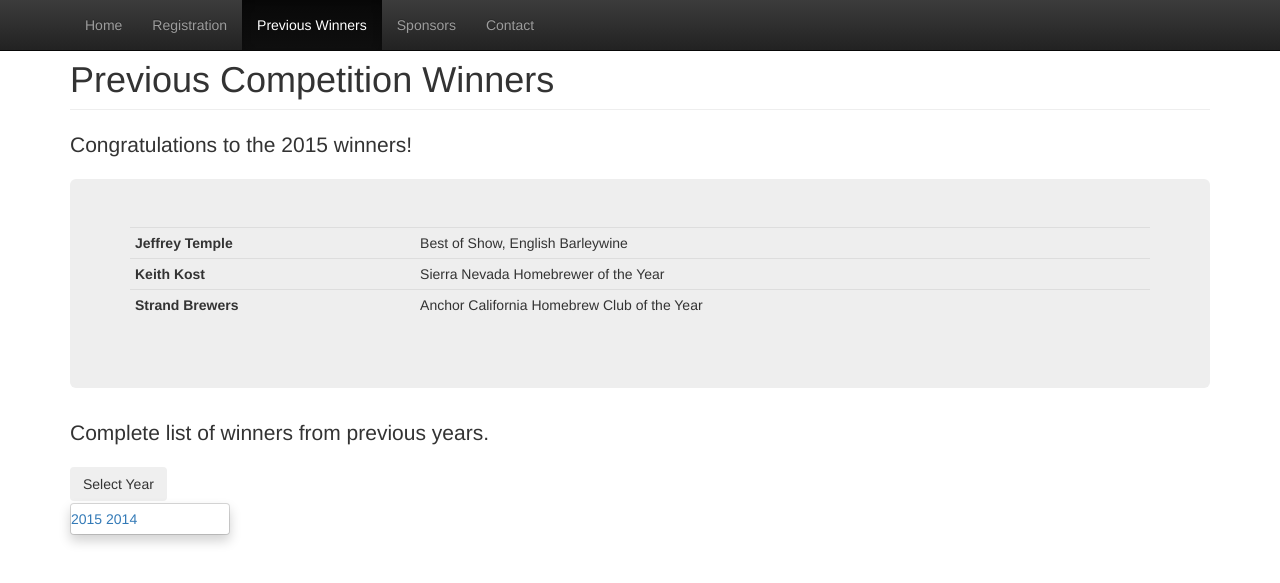
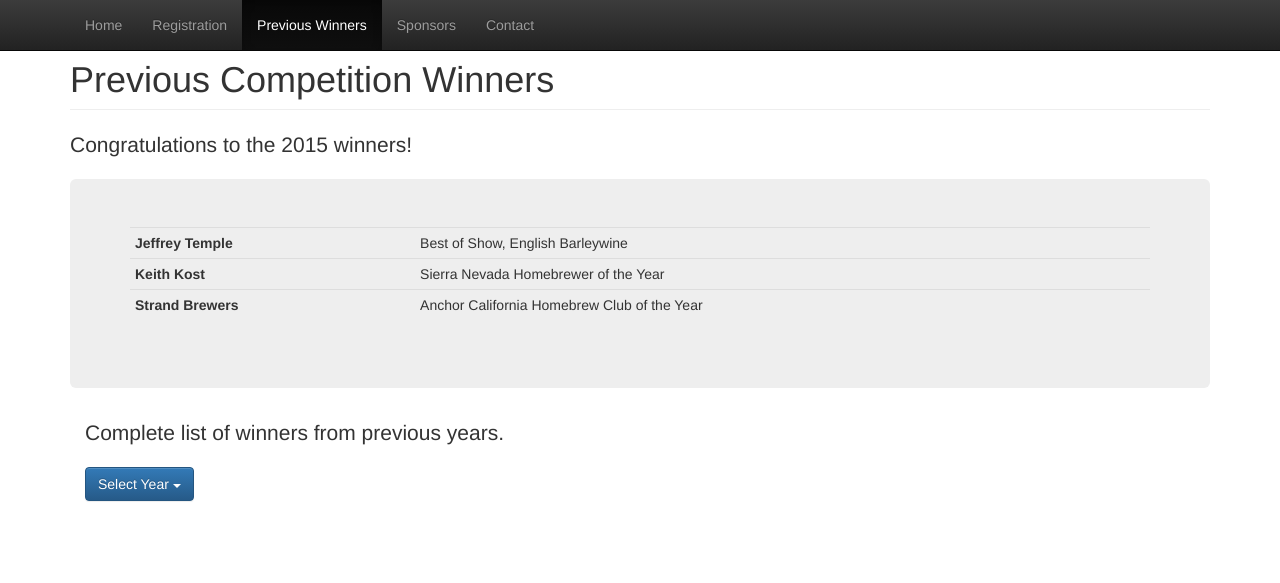
Before and after one commit to castatebrewcomp/castatebrewcomp.github.io, a Jekyll site: the page built from previous.html, in a window 1280 px wide. Shown: the top 583 px of the page. Built offline with Jekyll 4.4.1, drawn with Linux system fonts in a browser that asks for light colours.

```diff
--- a/previous.html
+++ b/previous.html
@@ -30,18 +30,21 @@
     </table>
   </div>
 
-  <p class="lead">Complete list of winners from previous years.</p>
 
 
-  <div class="dropdown open">
-  <button class="btn btn-secondary dropdown-toggle" type="button" id="dropdownMenu1" data-toggle="dropdown" aria-haspopup="true" aria-expanded="false">
-    Select Year
-  </button>
-  <div class="dropdown-menu" aria-labelledby="dropdownMenu1">
-    <a class="dropdown-item" href="/pdfs/2015Winners.pdf" target="_blank">2015</a>
-    <a class="dropdown-item" href="/pdfs/2014Winners.pdf" target="_blank">2014</a>
-  </div>
-</div>
+
+  <div class="container">
+    <p class="lead">Complete list of winners from previous years.</p>
+    <div class="dropdown">
+      <button class="btn btn-primary dropdown-toggle" type="button" data-toggle="dropdown">Select Year
+        <span class="caret"></span></button>
+        <ul class="dropdown-menu">
+          <li><a href="/pdfs/2015Winners.pdf" target="_blank">2015</a></li>
+          <li><a href="#">CSS</a></li>
+          <li><a href="/pdfs/2014Winners.pdf" target="_blank">2014</a></li>
+        </ul>
+      </div>
+    </div>
 
 <!--
   <div class="dropdown open">
```
